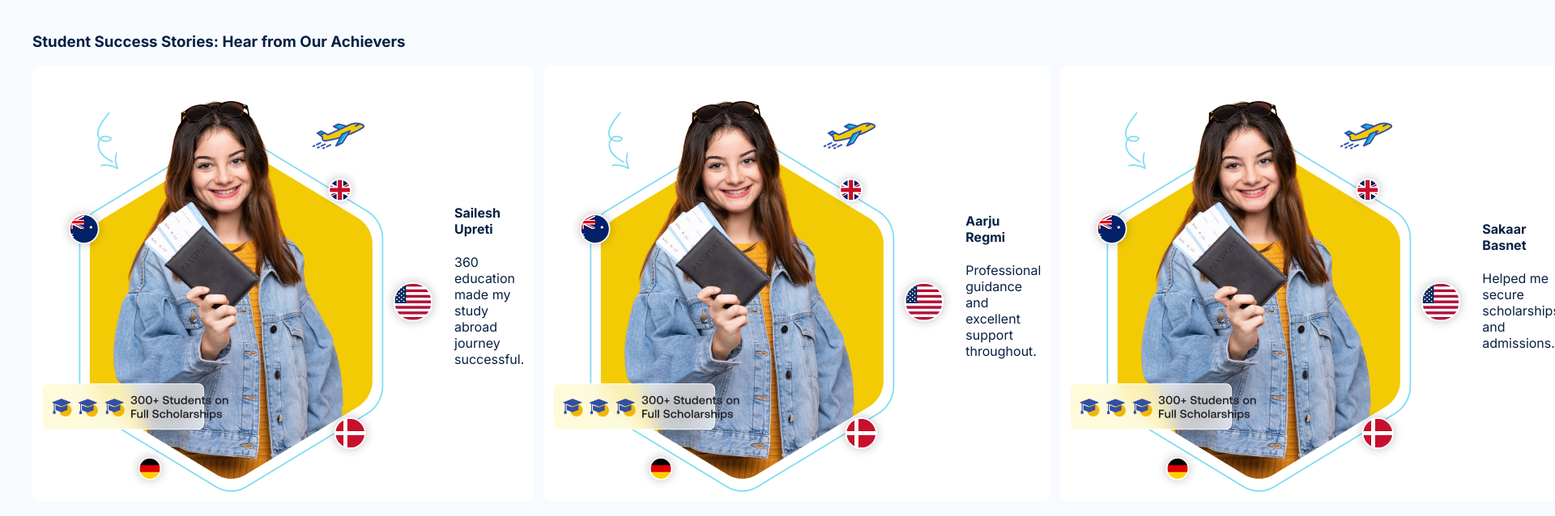
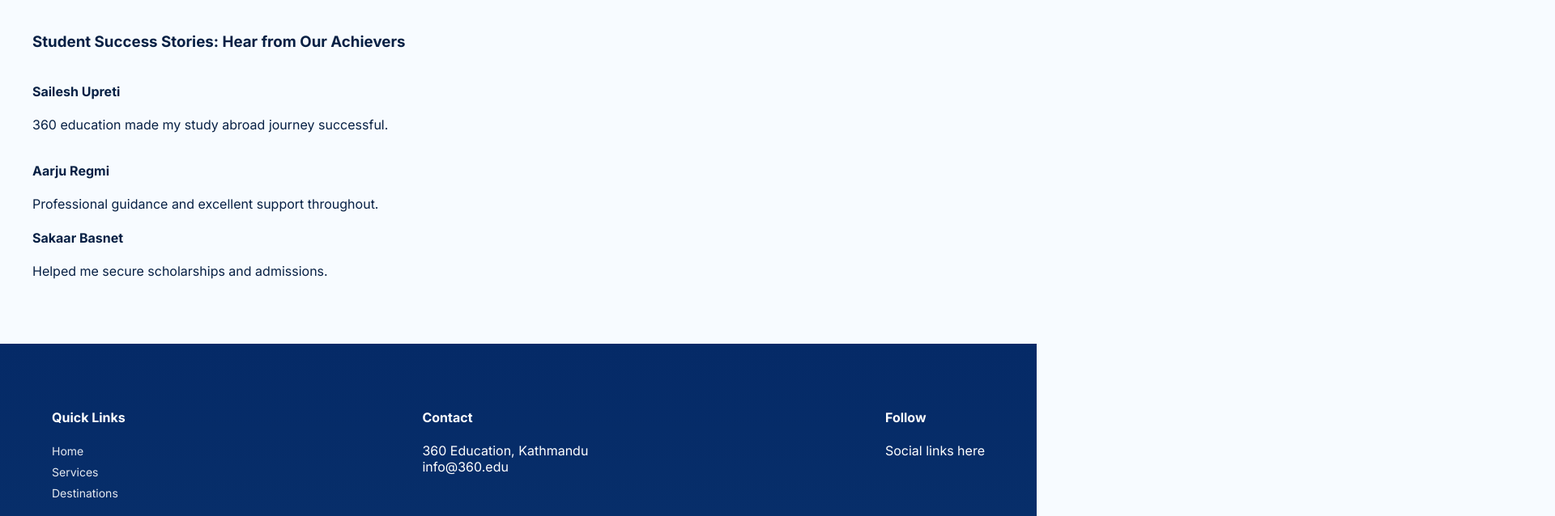
Before and after one commit to dhaneshgiri/Abroad-study, a plain HTML site: page index.html in a window 1280 px wide. Shown: the part 3279-3917 px from the top of the page at 81% size, 1920 px wide, since content can reach past the window. Drawn offline with Linux system fonts and the light colour scheme.

Commit message:
Update index.html

```diff
--- a/index.html
+++ b/index.html
@@ -200,22 +200,16 @@
     <section class="testimonials container">
       <h3>Student Success Stories: Hear from Our Achievers</h3>
       <div class="test-grid">
-        <div class="test-card">
-          <img src="hero-image.png" alt="">
           <div>
             <h4>Sailesh Upreti</h4>
             <p>360 education made my study abroad journey successful.</p>
           </div>
         </div>
-        <div class="test-card">
-          <img src="hero-image.png" alt="">
           <div>
             <h4>Aarju Regmi</h4>
             <p>Professional guidance and excellent support throughout.</p>
           </div>
         </div>
-        <div class="test-card">
-          <img src="hero-image.png" alt="">
           <div>
             <h4>Sakaar Basnet</h4>
             <p>Helped me secure scholarships and admissions.</p>
```
